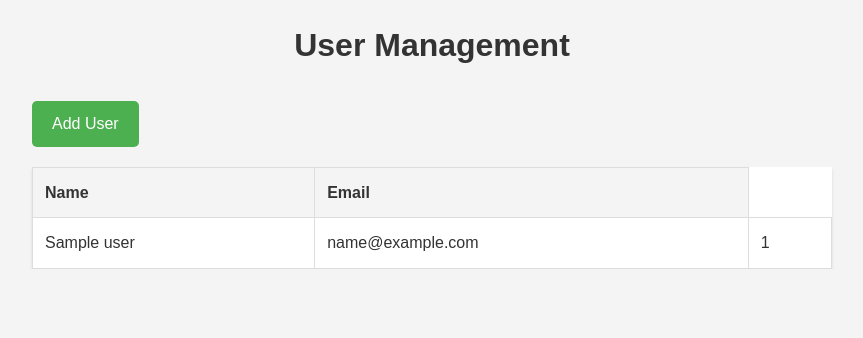
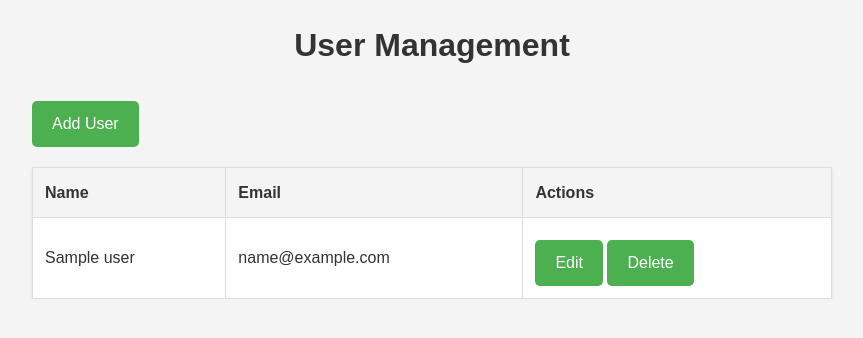
Before and after one commit to Dark1nessss/crud_users, a Flask app: template templates/index.html in a window 1280 px wide. Shown: the top 338 px of the page, without its empty margins (208-1071 px from the left). Run offline with Flask 3, Linux system fonts and the light colour scheme; the template is opened without the code that fills it: most values are stand-ins (such as "Sample title", 1, 10 or a date in 2020); some libraries are stand-ins or nearby versions.

Commit message:
create user

```diff
--- a/app.py
+++ b/app.py
@@ -9,18 +9,21 @@ mongo = PyMongo(app)
 
 # Todos os dados utilizadores
 utilizadores_mongodb = mongo.db.utilizadores.find()
-users = list(utilizadores_mongodb)
+
 
 @app.route("/")
 def index():
+    users = list(utilizadores_mongodb)
+    for i in users:
+        print(i)
     return render_template("index.html", users=users, str=str)
 
 @app.route("/add_user", methods=["GET", "POST"])
 def add_user():
     if request.method == "POST":
-        name = request.form["name"]
+        username = request.form["username"]
         email = request.form["email"]
-        users.append({"id": len(users) + 1, "name": name, "email": email})
+        mongo.db.utilizadores.insert_one({"username": username, "email": email})
         return redirect(url_for("index"))
     return render_template("add_user.html")
 
--- a/templates/add_user.html
+++ b/templates/add_user.html
@@ -9,8 +9,8 @@
     <div class="container">
         <h1>Add User</h1>
         <form action="{{ url_for('add_user') }}" method="post">
-            <label for="name">Name:</label>
-            <input type="text" id="name" name="name" required>
+            <label for="username">Userame:</label>
+            <input type="text" id="username" name="username" required>
             <br>
             <label for="email">Email:</label>
             <input type="email" id="email" name="email" required>
--- a/templates/index.html
+++ b/templates/index.html
@@ -14,6 +14,7 @@
                 <tr>
                     <th>Name</th>
                     <th>Email</th>
+                    <th>Actions</th>
                 </tr>
             </thead>
             <tbody>
@@ -21,7 +22,10 @@
                     <tr>
                         <td>{{ user.name }}</td>
                         <td>{{ user.email }}</td>
-                        <td>{{ user._id }}</td>
+                        <td>
+                        <a href="{{ url_for('edit_user', user_id=user.id) }}" class="btn">Edit</a>
+                        <a href="{{ url_for('delete_user', user_id=user.id) }}" class="btn">Delete</a>
+                        </td>
                     </tr>
                 {% endfor %}
             </tbody>
```
